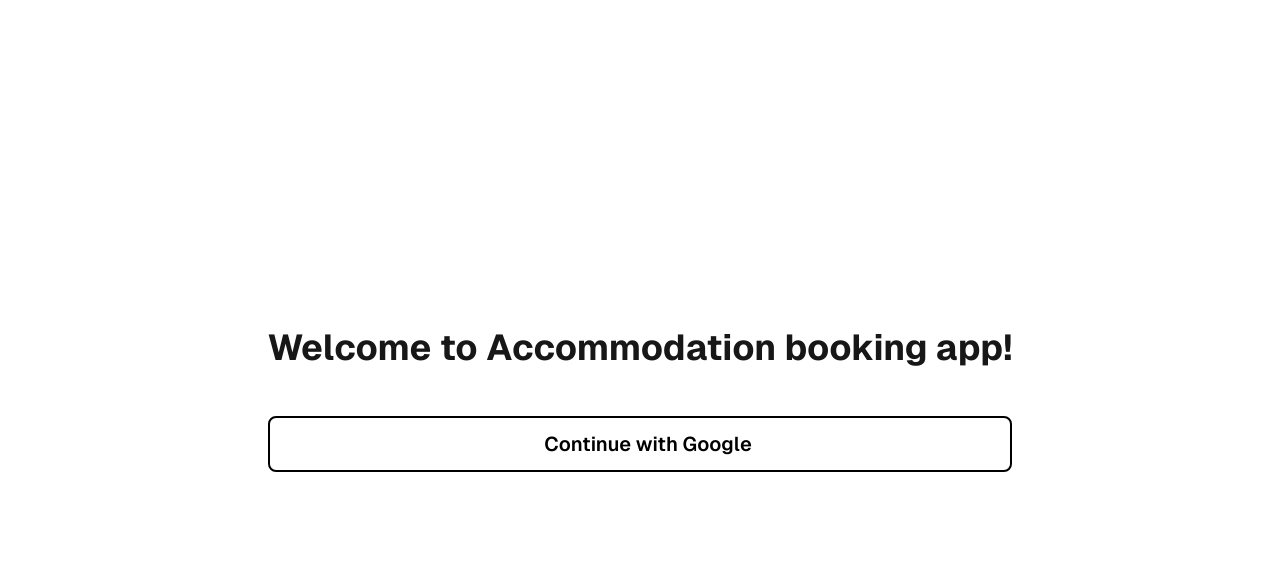
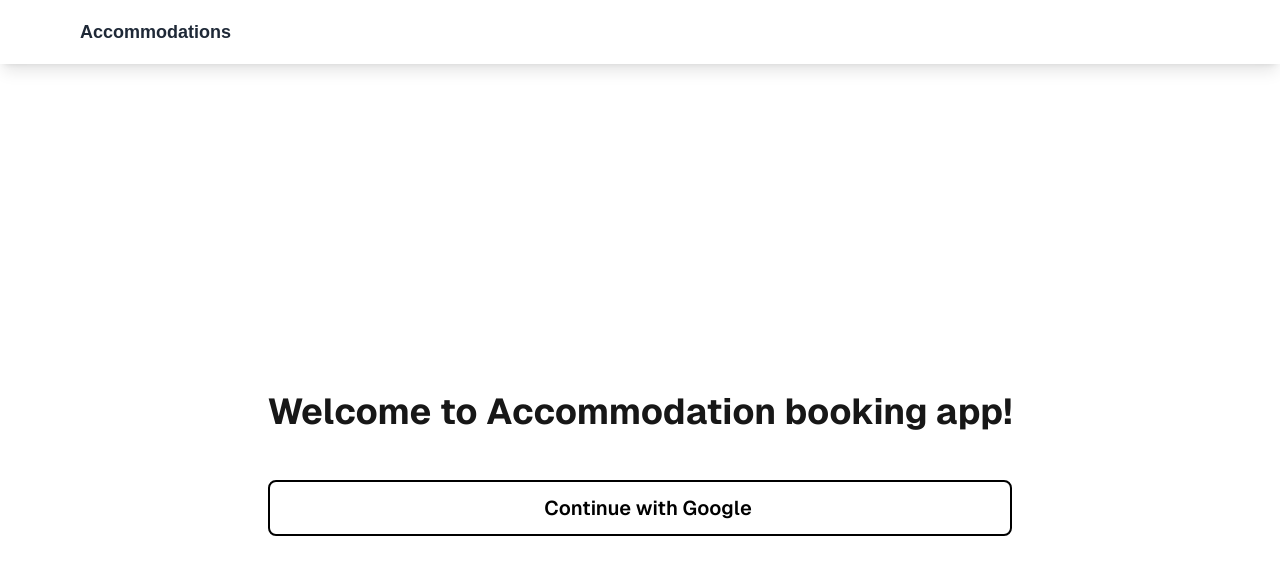
Before and after one commit to Yanatg/booking_app, a Next.js app: page / in a window 1280 px wide. Shown: the top 574 px of the page. Built offline with nearby package versions, Linux system fonts and the light colour scheme; no server answers.

Commit message:
updated navbar

```diff
--- /dev/null
+++ b/app/components/navbar.tsx
@@ -0,0 +1,55 @@
+"use client";
+import Link from 'next/link';
+import { useEffect, useState } from 'react';
+
+export default function Navbar() {
+  const [isLoggedIn, setIsLoggedIn] = useState(false);
+
+  useEffect(() => {
+    const userId = localStorage.getItem('user_id');
+    if (userId) {
+      setIsLoggedIn(true);
+      console.log('User is logged in');
+    }
+  }, []);
+
+  return (
+    <nav className="bg-white shadow-lg">
+      <div className="max-w-6xl mx-auto px-4">
+        <div className="flex justify-between items-center h-16">
+          <div className="flex items-center">
+            <Link
+              href="/accommodation"
+              className="text-gray-800 text-lg font-semibold hover:text-blue-500"
+            >
+              Accommodations
+            </Link>
+          </div>
+
+          <div className="flex items-center space-x-4">
+            {isLoggedIn && (
+              <>
+                <Link
+                  href="/booking"
+                  className="text-gray-600 hover:text-blue-500"
+                >
+                  My Bookings
+                </Link>
+                <button
+                  onClick={() => {
+                    localStorage.removeItem('user_id');
+                    setIsLoggedIn(false);
+                    window.location.href = '/';
+                  }}
+                  className="text-gray-600 hover:text-blue-500"
+                >
+                  Logout
+                </button>
+              </>
+            )}
+          </div>
+        </div>
+      </div>
+    </nav>
+  );
+}
--- a/app/layout.tsx
+++ b/app/layout.tsx
@@ -2,6 +2,7 @@ import type { Metadata } from "next";
 import localFont from "next/font/local";
 import "./globals.css";
 import { NextAuthProvider } from "@/app/providers";
+import Navbar from "./components/navbar";
 
 const geistSans = localFont({
   src: "./fonts/GeistVF.woff",
@@ -29,6 +30,7 @@ export default function RootLayout({
       <body
         className={`${geistSans.variable} ${geistMono.variable} antialiased`}
       >
+        <Navbar />
         <NextAuthProvider>{children}</NextAuthProvider>
       </body>
     </html>
```
Also changed, not shown: app/components/authButtons.tsx (+0 -35 lines).
